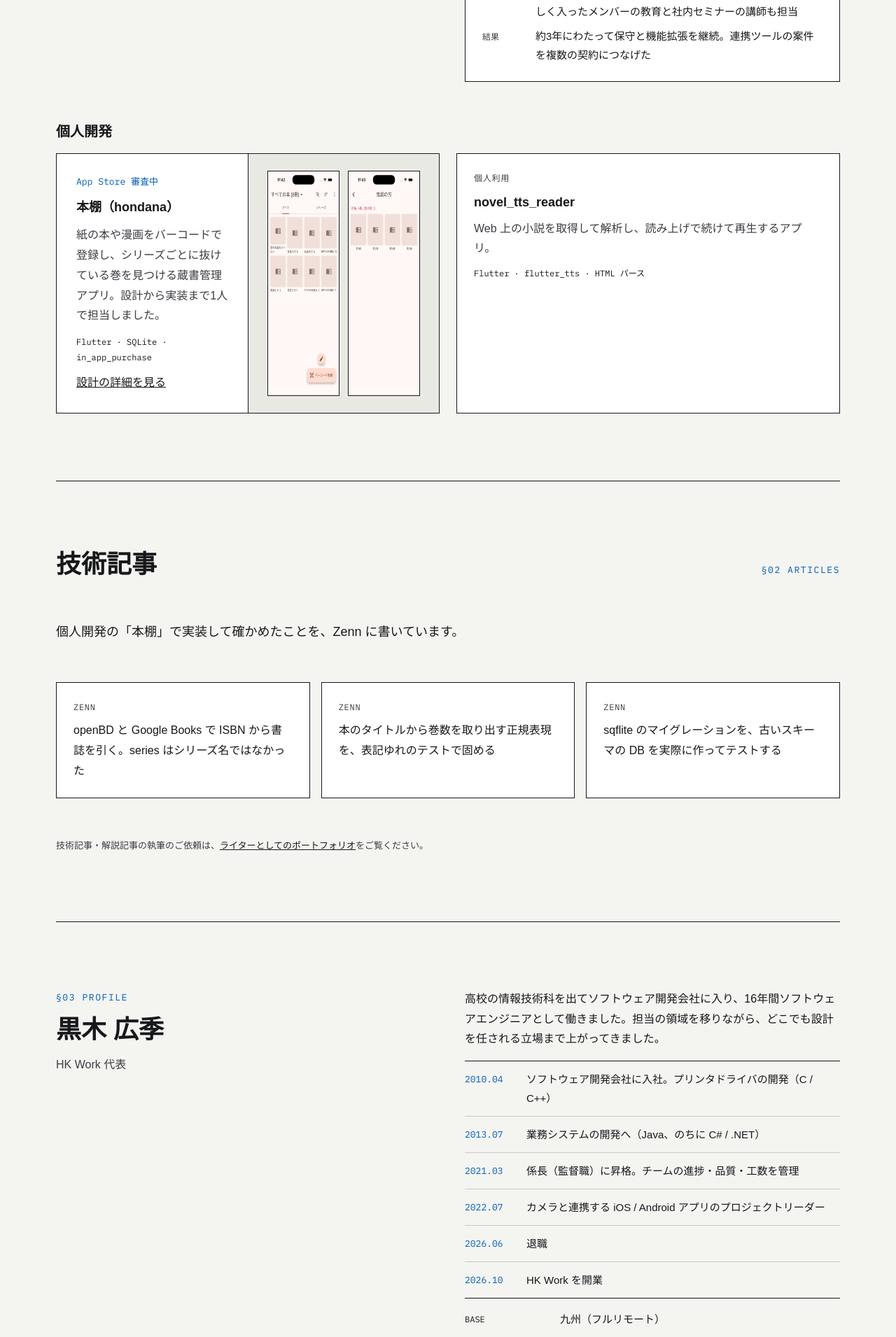
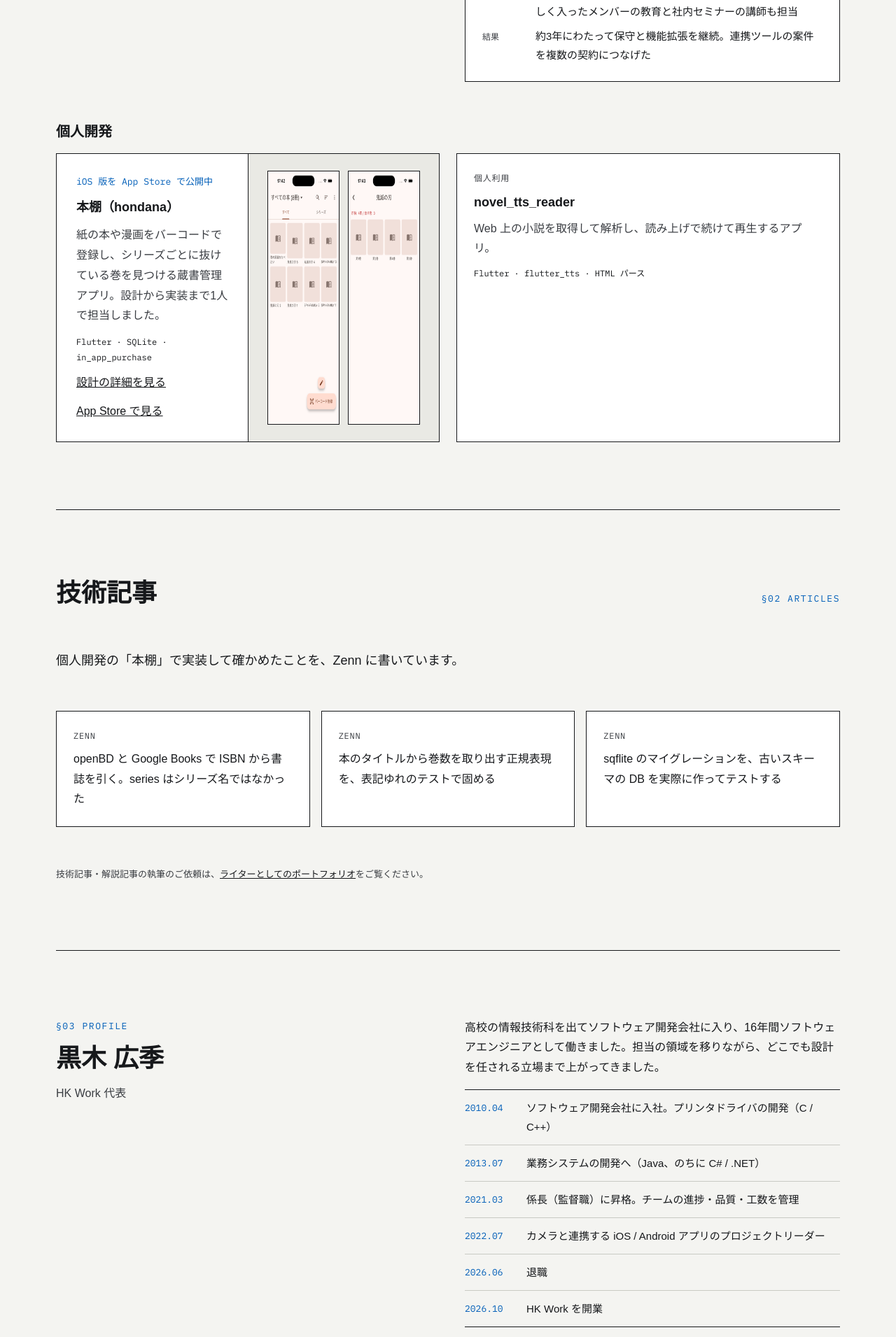
Before and after one commit to hirokikurogi-oss/hirokikurogi-oss.github.io, a Jekyll site: the page built from index.html, in a window 1280 px wide. Shown: the part 2226-4137 px from the top of the page at 70% size. Built offline with Jekyll 4.4.1, drawn with Linux system fonts in a browser that asks for light colours; some web fonts are replaced.

Commit message:
本棚アプリの App Store 公開を反映
Co-Authored-By: Claude Sonnet 5.5 <noreply@anthropic.com>

```diff
--- a/assets/css/main.css
+++ b/assets/css/main.css
@@ -137,7 +137,8 @@ h4 { font-size: 18px; line-height: 1.5; }
 .works { display: grid; grid-template-columns: repeat(auto-fit, minmax(min(480px, 100%), 1fr)); gap: 24px; }
 .work-main { padding: 0; display: grid; grid-template-columns: repeat(auto-fit, minmax(min(200px, 100%), 1fr)); gap: 0; }
 .work-text { padding: 28px; display: flex; flex-direction: column; gap: 12px; }
-.work-text .more { margin-top: auto; font-weight: 500; }
+.work-text .more { font-weight: 500; }
+.work-text .mono-s + .more { margin-top: auto; }
 .shots { display: flex; gap: 12px; padding: 24px; background: var(--tint); border-left: 1px solid var(--ink); justify-content: center; }
 .shots img { width: 46%; max-width: 150px; border: 1px solid var(--ink); }
 @media (max-width: 600px) {
--- a/index.html
+++ b/index.html
@@ -98,11 +98,12 @@ layout: default
     <div class="works">
       <article class="card work-main">
         <div class="work-text">
-          <p class="num">App Store 審査中</p>
+          <p class="num">iOS 版を App Store で公開中</p>
           <h4>本棚（hondana）</h4>
           <p class="muted">紙の本や漫画をバーコードで登録し、シリーズごとに抜けている巻を見つける蔵書管理アプリ。設計から実装まで1人で担当しました。</p>
           <p class="mono-s">Flutter · SQLite · in_app_purchase</p>
           <a class="more" href="{{ '/works/hondana/' | relative_url }}">設計の詳細を見る</a>
+          <a class="more" href="https://apps.apple.com/jp/app/id6822526220">App Store で見る</a>
         </div>
         <div class="shots">
           <img src="{{ '/assets/screenshots/01_shelf.png' | relative_url }}" alt="本棚アプリの一覧画面" width="414" height="900" loading="lazy">
```
Also changed, not shown: works/hondana/index.md (+1 -1 lines).
